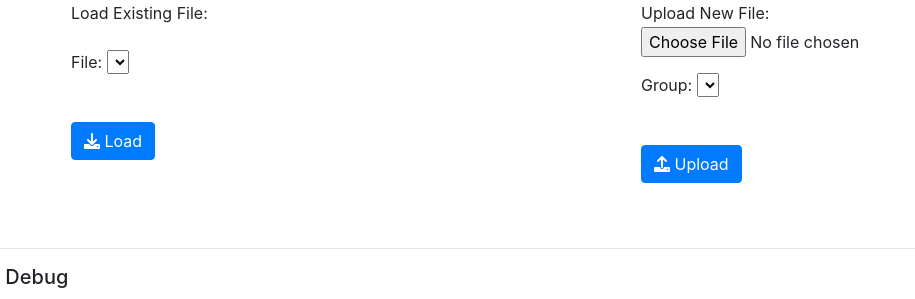
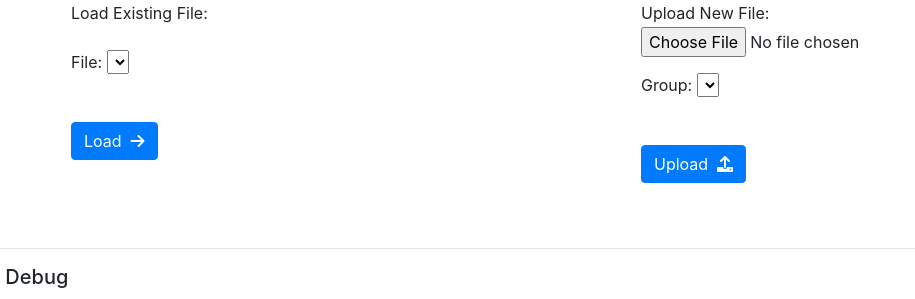
Before and after one commit to QCrBox/QCrBoxFrontend, a Django app: page /workflow in a window 1280 px wide. Shown: the part 56-355 px from the top of the page, without its empty margins (0-915 px from the left). Run offline with Django 5.2, Linux system fonts and the light colour scheme; the visitor is signed in with stand-in values (Sample User, id 1); data that the repository does not hold is empty; some libraries are stand-ins or nearby versions.

Commit message:
Change iconography on initial page buttons

```diff
--- a/qcrbox_frontend/qcrbox/templates/initial.html
+++ b/qcrbox_frontend/qcrbox/templates/initial.html
@@ -18,7 +18,7 @@
             {{ loadfile_form.as_p }}
             <br/>
             <button type="submit" class="btn btn-primary" id="load-button">
-              <i class="fas fa-download"></i> Load
+              Load&nbsp&nbsp<i class="fas fa-arrow-right"></i>
             </button>
           </form>
         </td>
@@ -28,7 +28,7 @@
             {{ newfile_form.as_p }}
             <br/>
             <button type="submit" class="btn btn-primary" id="upload-button">
-              <i class="fas fa-upload"></i> Upload
+              Upload&nbsp&nbsp<i class="fas fa-upload"></i>
             </button>
           </form>
         </td>
```
